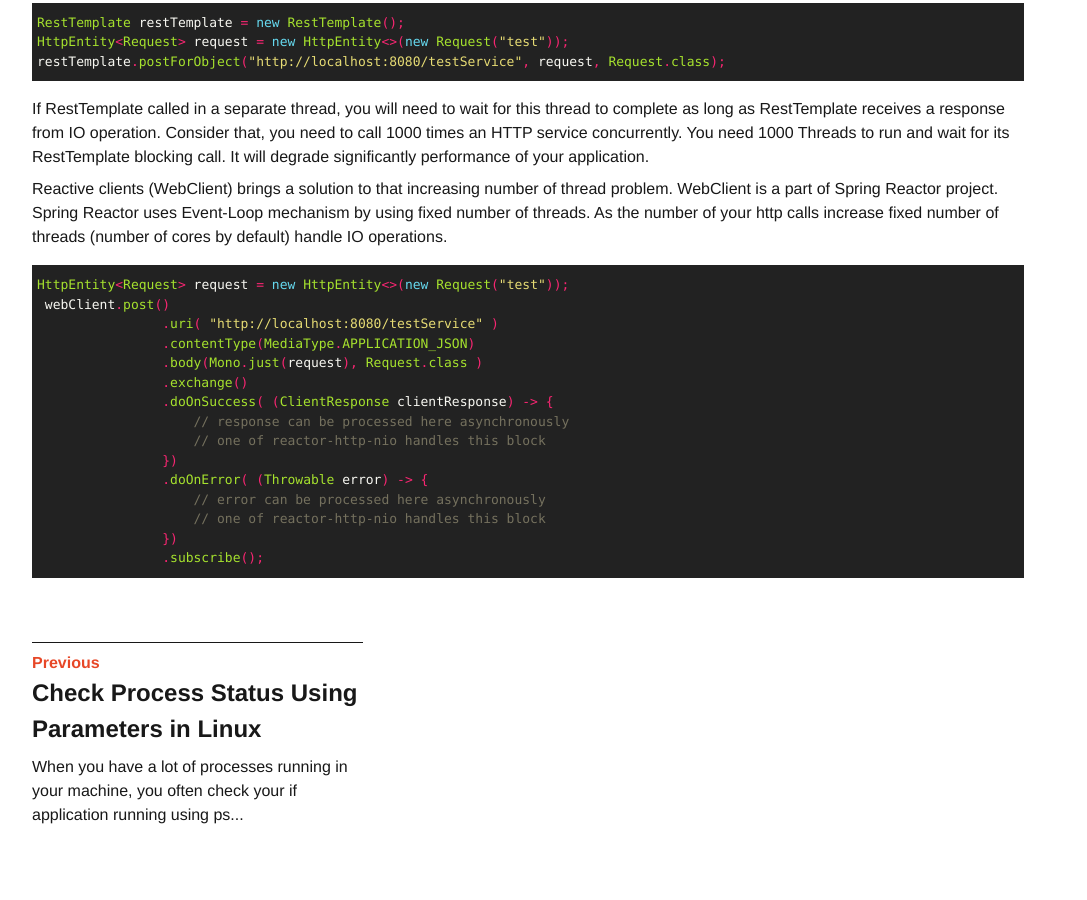
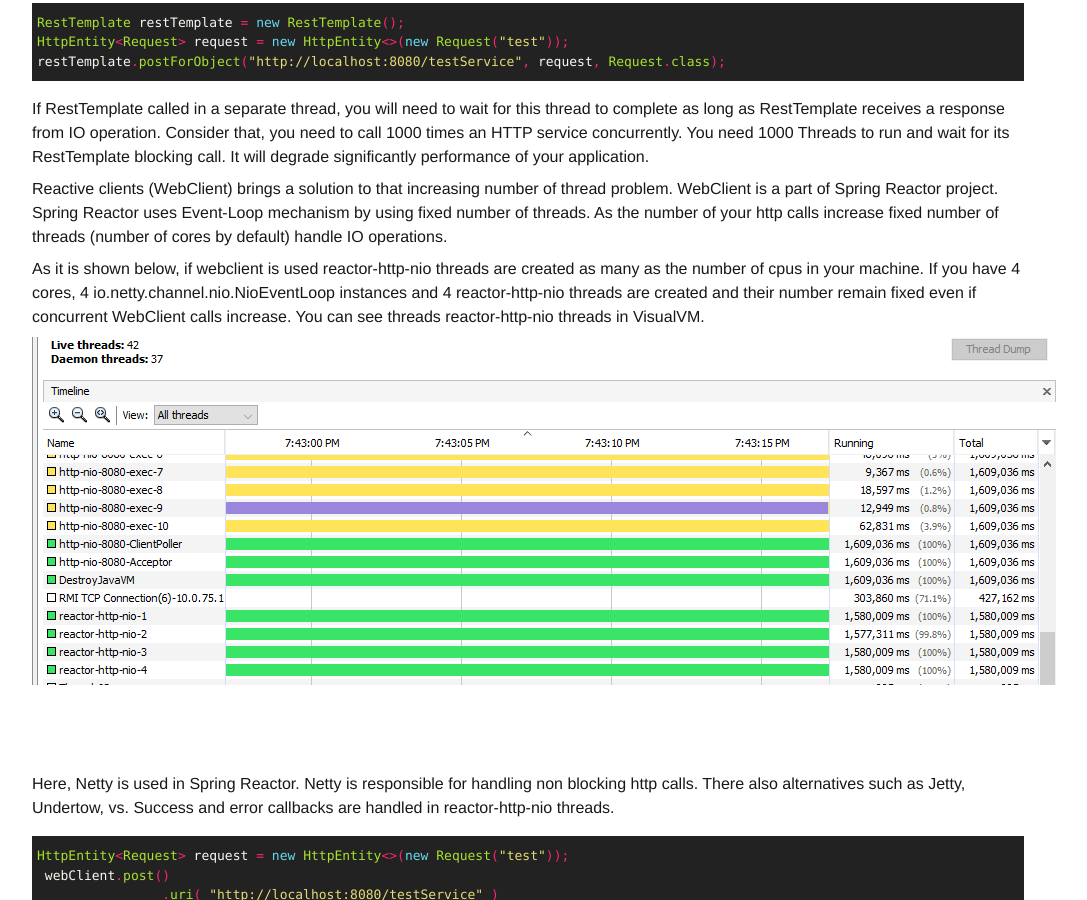
Before and after one commit to gungor/gungor.github.io, a Jekyll site: the page built from _posts/2020-08-08-spring-webclient-where-is-subscriber.markdown, in a window 1280 px wide and 900 px high, scrolled down 321 px. Shown: the whole window, without its empty margins (112-1199 px from the left). Built offline with Jekyll 4.4.1, drawn with Linux system fonts in a browser that asks for light colours; comment, search, counter and statistics services are not loaded.

Commit message:
Spring Web Client

```diff
--- a/_posts/2020-08-08-spring-webclient-where-is-subscriber.markdown
+++ b/_posts/2020-08-08-spring-webclient-where-is-subscriber.markdown
@@ -22,6 +22,17 @@ Reactive clients (WebClient) brings a solution to that increasing number of thre
 Spring Reactor uses Event-Loop mechanism by using fixed number of threads. As the number of your http calls increase fixed number of threads (number of cores by default)
 handle IO operations.
 
+As it is shown below, if webclient is used reactor-http-nio threads are created as many as the number of cpus in your machine.
+If you have 4 cores, 4 io.netty.channel.nio.NioEventLoop instances and 4 reactor-http-nio threads are created and their number remain fixed even if concurrent WebClient calls increase.
+You can see threads reactor-http-nio threads in VisualVM.
+
+![Reactor nio threads](/assets/reactor-nio-threads.PNG)
+<br/><br/><br/><br/>
+
+
+Here, Netty is used in Spring Reactor. Netty is responsible for handling non blocking http calls. There also alternatives such as Jetty, Undertow, vs.
+Success and error callbacks are handled in reactor-http-nio threads.
+
 {% highlight java %}
 HttpEntity<Request> request = new HttpEntity<>(new Request("test"));
  webClient.post()
```
Also changed, not shown: assets/reactor-nio-threads.PNG (added), 2 other files.
